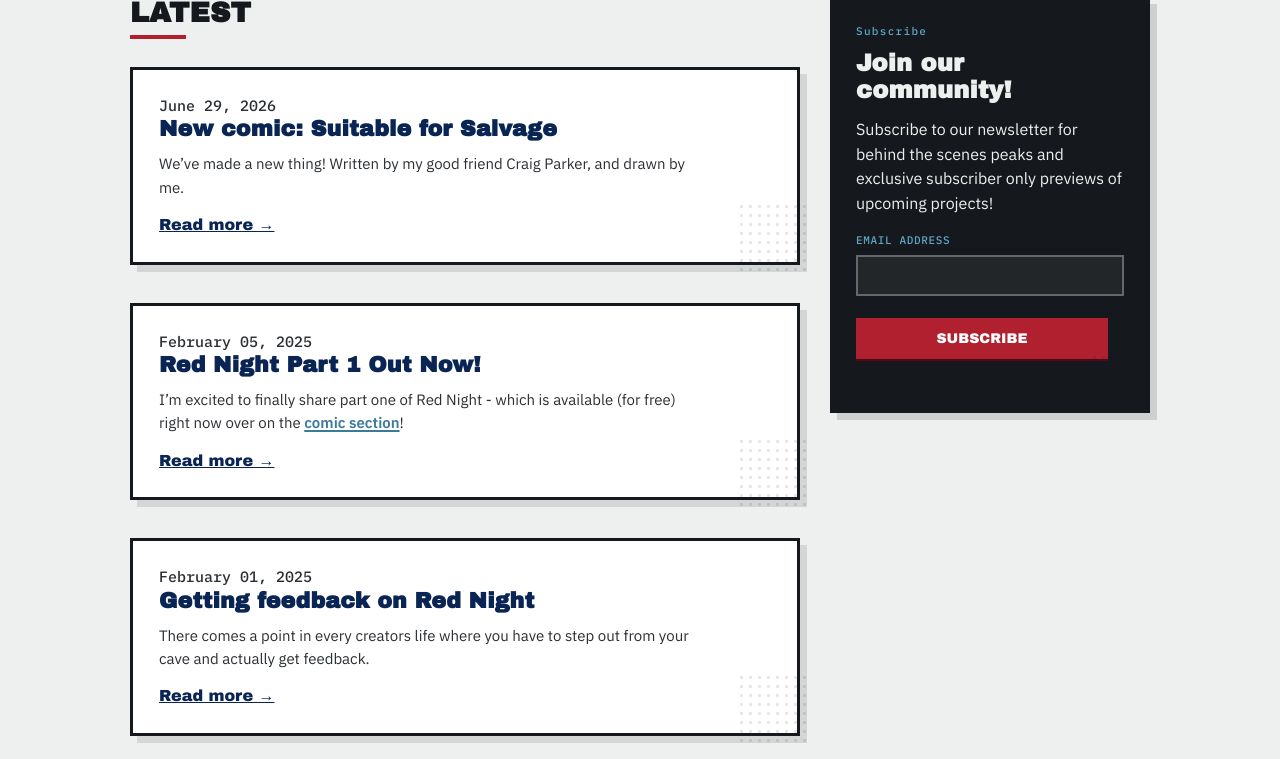
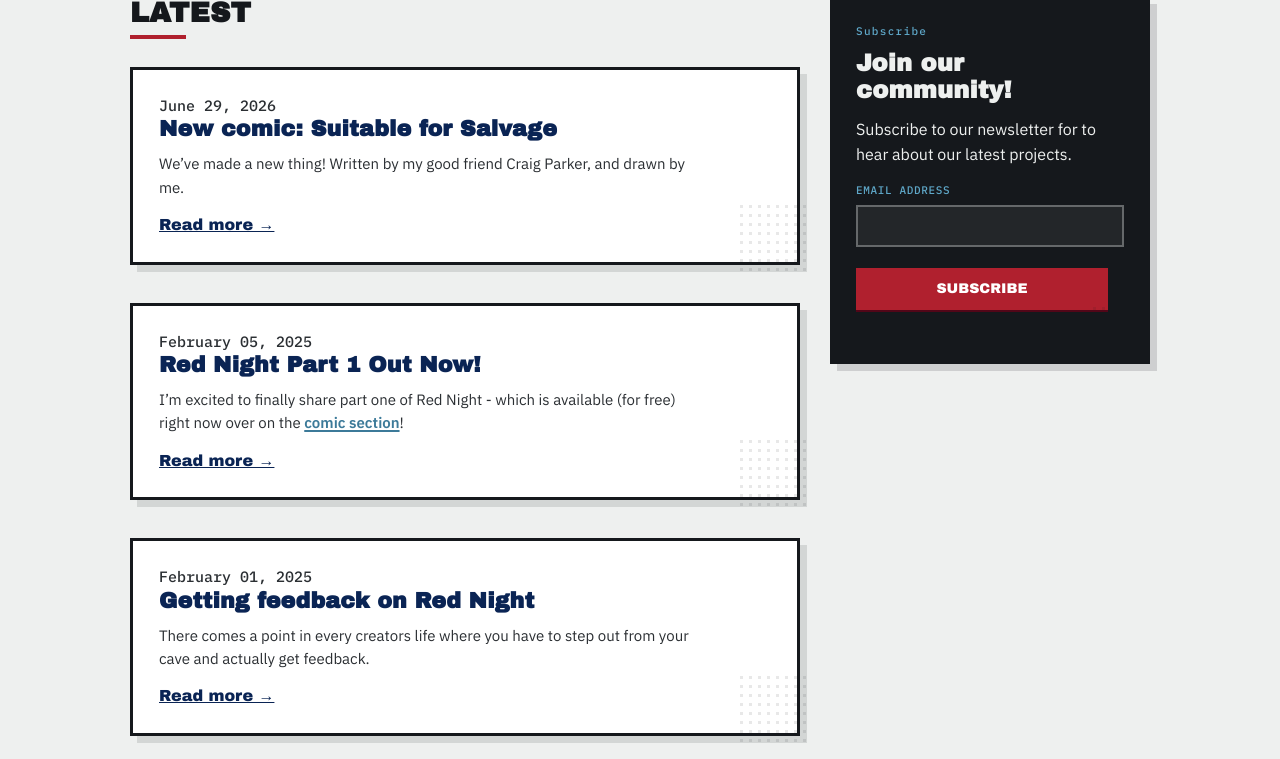
Before and after one commit to ctdesign/bigstompyrobot, a Jekyll site: the page built from index.md, in a window 1280 px wide and 900 px high, scrolled down 475 px, cut to the strip 141-900 px from the top of the window. Built offline with Jekyll 4.4.1, drawn with Linux system fonts in a browser that asks for light colours.

Commit message:
Update newsletter.html

```diff
--- a/_includes/newsletter.html
+++ b/_includes/newsletter.html
@@ -1,7 +1,7 @@
  <div class="panel panel--dark">
 <span class="panel__sub ">Subscribe</span>
 <h3 class="panel__title">Join our community!</h3>
-<p>Subscribe to our newsletter for behind the scenes peaks and exclusive subscriber only previews of upcoming projects!</p>
+<p>Subscribe to our newsletter for to hear about our latest projects.</p>
 <div id="mc_embed_signup">
   <form
     action="https://bigstompyrobot.us20.list-manage.com/subscribe/post?u=f18cedf90e42f21a184db9ccf&amp;id=a30654b263"
```
